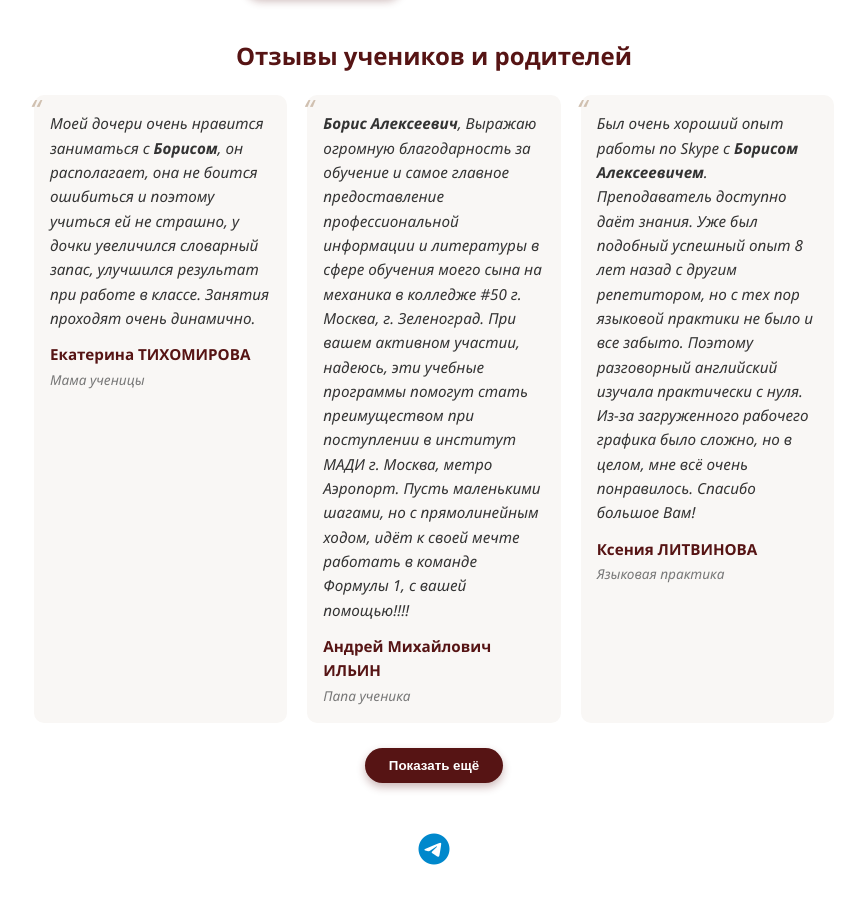
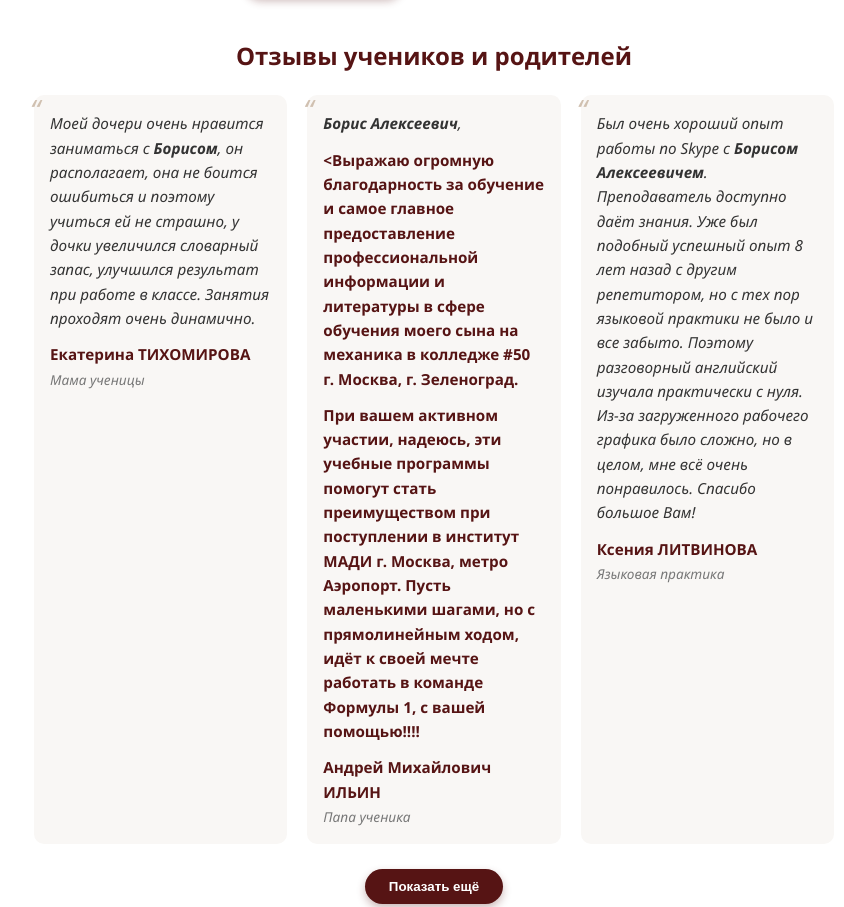
Before and after one commit to lasboris/lasboris.github.io, a plain HTML site: page index.html in a window 1280 px wide. Shown: the part 886-1793 px from the top of the page, without its empty margins (206-1050 px from the left). Drawn offline with Linux system fonts and the light colour scheme.

Commit message:
Update index.html
Пробую абзац с <p> </p>

```diff
--- a/index.html
+++ b/index.html
@@ -345,7 +345,7 @@
         <p><strong>Екатерина ТИХОМИРОВА</strong><br><em>Мама ученицы</em></p>
       </div>
       <div class="testimonial">
-        <div><strong>Борис Алексеевич</strong>, Выражаю огромную благодарность за обучение и самое главное предоставление профессиональной информации и литературы в сфере обучения моего сына на механика в колледже #50 г. Москва, г. Зеленоград. При вашем активном участии, надеюсь, эти учебные программы помогут стать преимуществом при поступлении в институт МАДИ г. Москва, метро Аэропорт. Пусть маленькими шагами, но с прямолинейным ходом, идёт к своей мечте работать в команде Формулы 1, с вашей помощью!!!!</div>
+        <div><strong>Борис Алексеевич</strong>, <p><Выражаю огромную благодарность за обучение и самое главное предоставление профессиональной информации и литературы в сфере обучения моего сына на механика в колледже #50 г. Москва, г. Зеленоград.</p> <p>При вашем активном участии, надеюсь, эти учебные программы помогут стать преимуществом при поступлении в институт МАДИ г. Москва, метро Аэропорт. Пусть маленькими шагами, но с прямолинейным ходом, идёт к своей мечте работать в команде Формулы 1, с вашей помощью!!!!</p></div>
         <p><strong>Андрей Михайлович ИЛЬИН</strong><br><em>Папа ученика</em></p>
       </div>
       <div class="testimonial">
```
